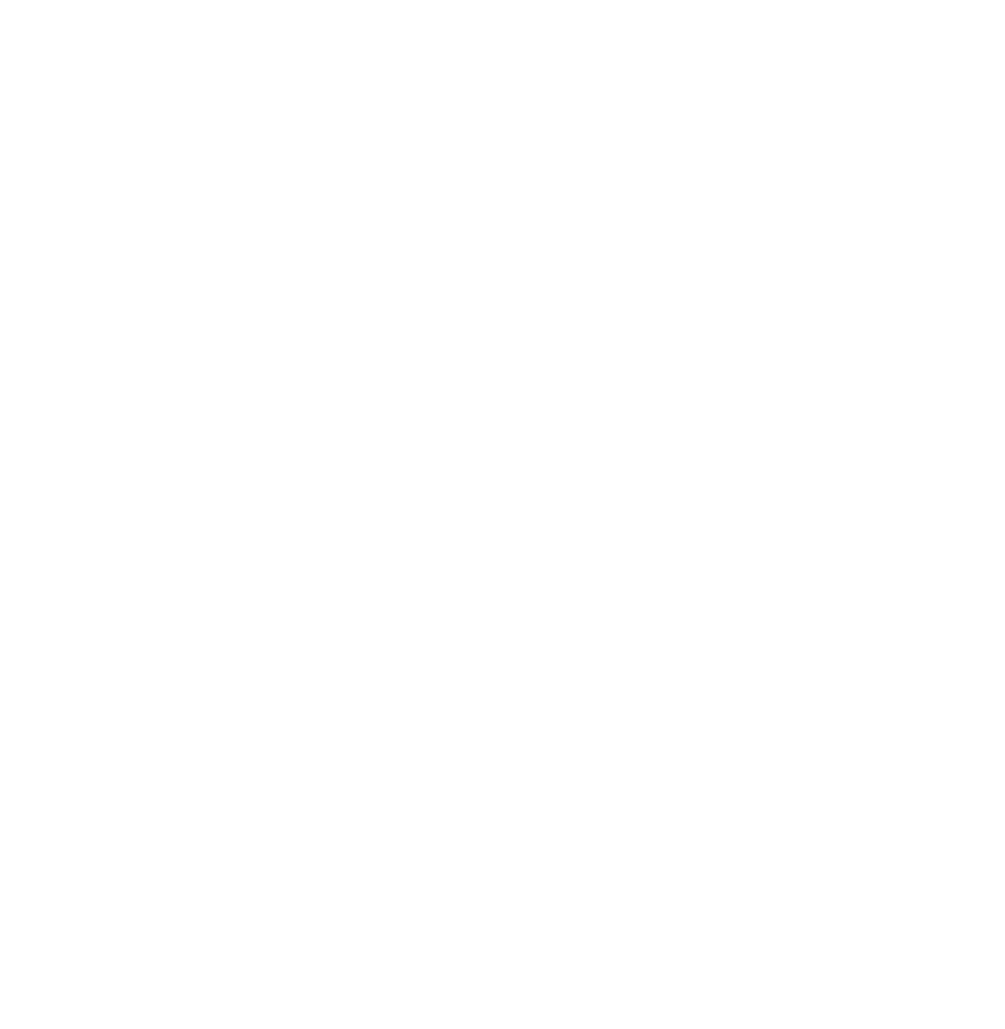
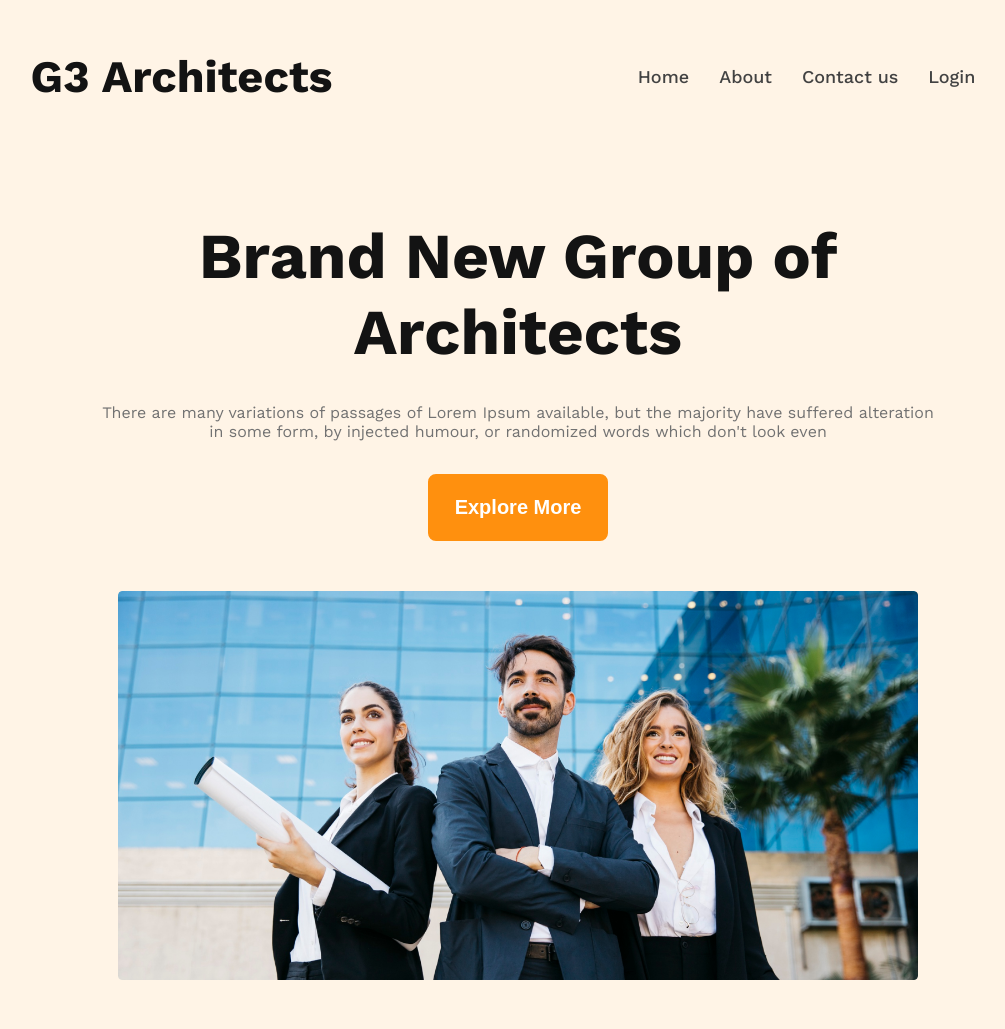
Before and after one commit to md-rifat-ali/g3-architects-projects, a plain HTML site: page index.html in a window 1280 px wide. Shown: the whole page, without its empty margins (122-1127 px from the left). Before the commit the page ends 800 px from the top, so only its background shows below. Drawn offline with nearby package versions, Linux system fonts and the light colour scheme; a web font is replaced by a local one.

Commit message:
add navbar and banner part

```diff
--- a/css/style.css
+++ b/css/style.css
@@ -0,0 +1,97 @@
+/* google fonts link */
+@import url("https://fonts.googleapis.com/css2?family=Cherry+Bomb+One&family=Inconsolata:wght@700&family=Josefin+Sans&family=Montserrat&family=Space+Mono:wght@400;700&family=Work+Sans:wght@400;500;600;700;800&display=swap");
+
+/* common style */
+* {
+  padding: 0;
+  margin: 0;
+}
+
+body {
+  font-family: "Work Sans", sans-serif;
+  font-size: 16px;
+  font-weight: 400;
+  color: #727272;
+}
+
+/* header section styles here */
+header {
+  background-color: rgba(255, 144, 14, 0.1);
+}
+
+.logo p {
+  color: #131313;
+  text-align: center;
+  font-size: 45px;
+  font-weight: 700;
+}
+
+nav {
+  display: flex;
+  align-items: center;
+  justify-content: space-around;
+  padding: 50px 0;
+}
+
+nav ul {
+  display: flex;
+}
+
+ul > li {
+  list-style: none;
+  margin-right: 30px;
+  font-size: 18px;
+  font-weight: 500;
+  line-height: 26px;
+}
+
+ul li a {
+  text-decoration: none;
+  color: #424242;
+  transition: all 0.4s;
+}
+
+ul li a:hover {
+  color: black;
+}
+
+/* banner styles here */
+.banner {
+  max-width: 850px;
+  margin: 65px auto 0;
+  text-align: center;
+}
+
+.banner-title {
+  color: #131313;
+  font-size: 64px;
+  font-weight: 700;
+}
+
+.description {
+  margin: 33px 0;
+}
+
+.btn-primary {
+  padding: 20px 25px;
+  border-radius: 8px;
+  background-color: #ff900e;
+  color: #fff;
+  font-size: 20px;
+  font-weight: 600;
+  border: 2px solid #ff900e;
+  transition: all 0.4s;
+}
+
+.btn-primary:hover {
+  background-color: transparent;
+  color: #000000;
+}
+
+.banner-img {
+  padding: 50px 240px 45px;
+}
+
+.banner-img img {
+  width: 100%;
+}
--- a/index.html
+++ b/index.html
@@ -8,9 +8,40 @@
   </head>
   <body>
     <!-- header part starts here -->
-    <header></header>
+    <header>
+      <nav>
+        <div class="logo">
+          <p>G3 Architects</p>
+        </div>
+        <ul>
+          <li><a href="#">Home</a></li>
+          <li><a href="#">About</a></li>
+          <li><a href="#">Contact us</a></li>
+          <li><a href="#">Login</a></li>
+        </ul>
+      </nav>
+      <!-- banner part starts here -->
+      <div class="banner">
+        <h1 class="banner-title">Brand New Group of Architects</h1>
+        <p class="description">
+          There are many variations of passages of Lorem Ipsum available, but
+          the majority have suffered alteration in some form, by injected
+          humour, or randomized words which don't look even
+        </p>
+
+        <button class="btn-primary">Explore More</button>
+      </div>
+
+      <div class="banner-img">
+        <img src="images/banner.png" alt="banner-image" />
+      </div>
+    </header>
+    <!-- header part ends here -->
+
     <!-- main part starts here -->
     <main></main>
+    <!-- main section ends here -->
+
     <!-- footer part starts here -->
     <footer></footer>
   </body>
```
